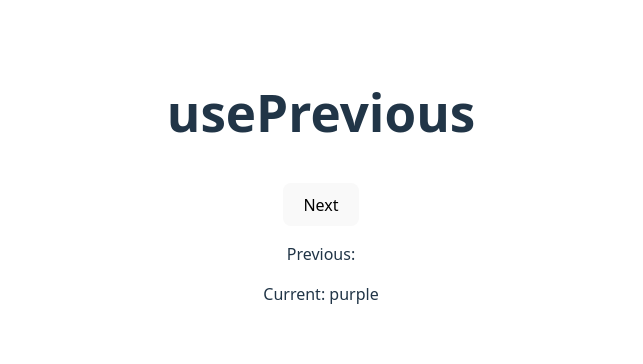
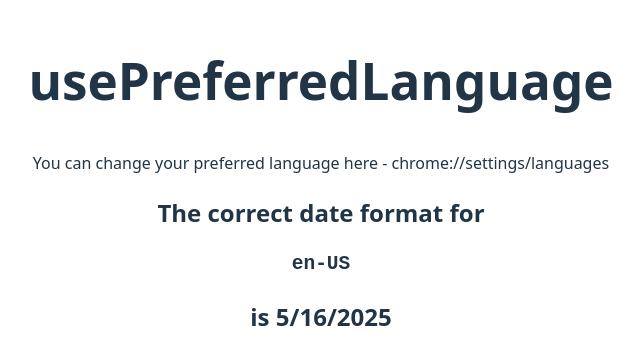
Before and after one commit to moeedrafi/react-custom-hooks, a React (Vite) app: page / in a window 1280 px wide. Shown: the part 218-582 px from the top of the page, without its empty margins (319-962 px from the left). Built offline with nearby package versions, Linux system fonts and the light colour scheme.

Commit message:
usePreferredLanguage hook

```diff
--- a/src/App.tsx
+++ b/src/App.tsx
@@ -1,44 +1,20 @@
 import "./App.css";
-import { useState } from "react";
-import usePrevious from "./hooks/usePrevious";
-
-function getRandomColor() {
-  const colors = ["green", "blue", "purple", "red", "pink"];
-  return colors[Math.floor(Math.random() * colors.length)];
-}
+import usePreferredLanguage from "./hooks/usePreferredLanguage";
 
 export default function App() {
-  const [color, setColor] = useState(getRandomColor());
-  const previousColor = usePrevious(color);
-
-  const handleClick = () => {
-    function getNewColor() {
-      const newColor = getRandomColor();
-      if (color === newColor) {
-        getNewColor();
-      } else {
-        setColor(newColor);
-      }
-    }
-    getNewColor();
-  };
+  const language = usePreferredLanguage();
 
   return (
     <section>
-      <h1>usePrevious</h1>
-      <button className="link" onClick={handleClick}>
-        Next
-      </button>
-      <article>
-        <figure>
-          <p style={{ background: `var(--${previousColor})` }} />
-          <figcaption>Previous: {previousColor}</figcaption>
-        </figure>
-        <figure>
-          <p style={{ background: `var(--${color})` }} />
-          <figcaption>Current: {color}</figcaption>
-        </figure>
-      </article>
+      <h1>usePreferredLanguage</h1>
+      <p>
+        You can change your preferred language here -
+        chrome://settings/languages
+      </p>
+      <h2>
+        The correct date format for <pre>{language}</pre> is{" "}
+        <time>{new Date(Date.now()).toLocaleDateString(language)}</time>
+      </h2>
     </section>
   );
 }
--- /dev/null
+++ b/src/hooks/usePreferredLanguage.ts
@@ -0,0 +1,22 @@
+import { useSyncExternalStore } from "react";
+
+const getSnapshot = () => navigator.language;
+
+const subscribe = (callback: () => void) => {
+  window.addEventListener("languagechange", callback);
+  return () => window.removeEventListener("languagechange", callback);
+};
+
+const getServerSnapshot = () => {
+  throw Error("usePreferredLanguage is a client-only hook");
+};
+
+export default function usePreferredLanguage() {
+  const language = useSyncExternalStore(
+    subscribe,
+    getSnapshot,
+    getServerSnapshot
+  );
+
+  return language;
+}
```
